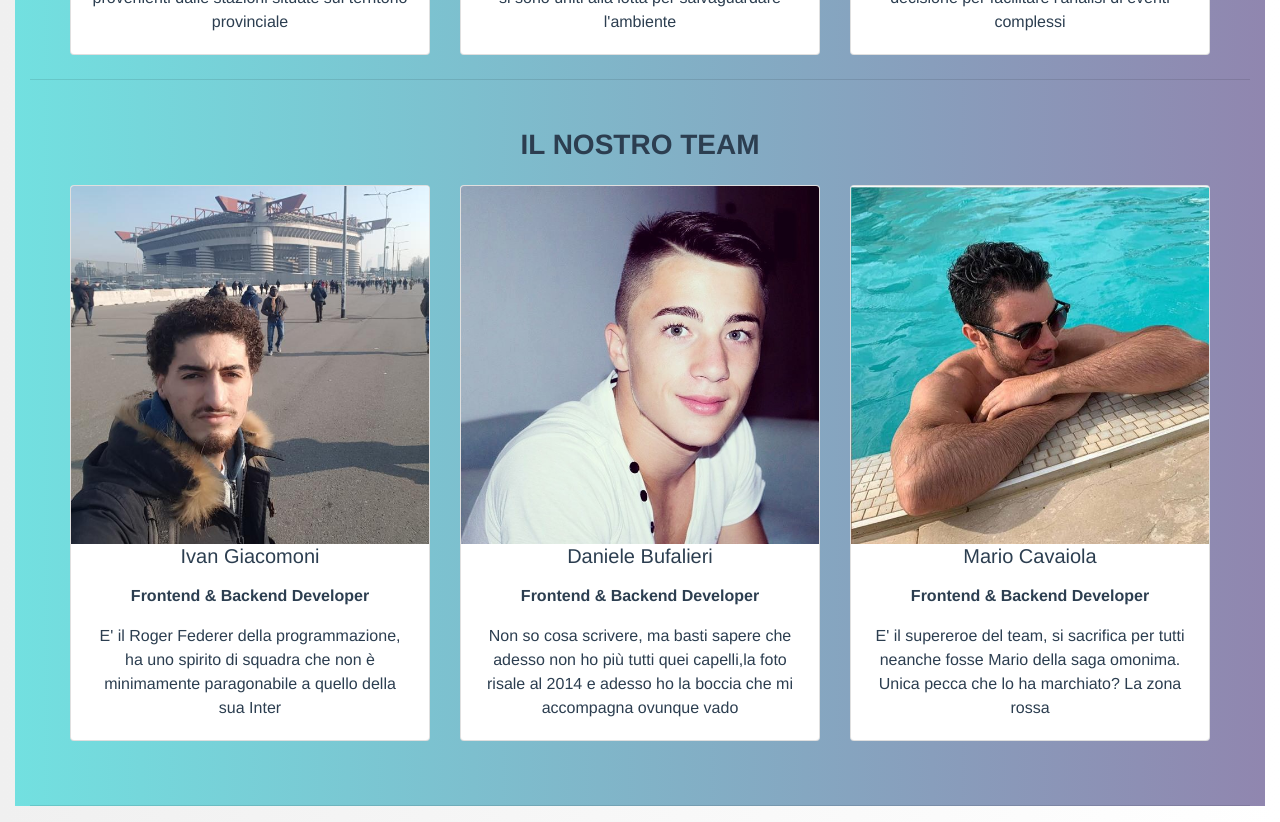
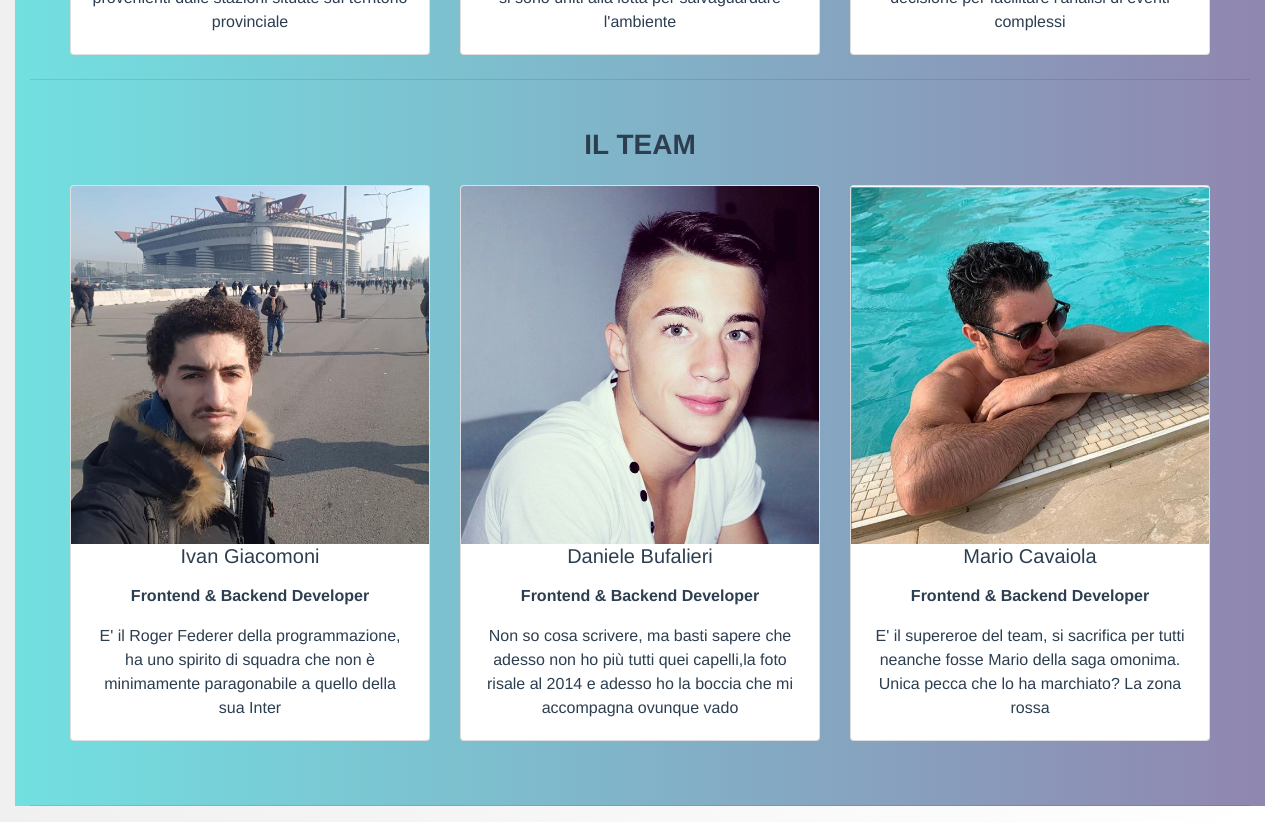
Before and after one commit to daniele3b/diana_app, a Vue app: page / in a window 1280 px wide. Shown: the part 1040-1862 px from the top of the page. Built offline with nearby package versions, Linux system fonts and the light colour scheme.

Commit message:
sistemati testi

```diff
--- a/src/views/Home.vue
+++ b/src/views/Home.vue
@@ -70,7 +70,7 @@
 <div class="row mt-5">
 
   <div class="col-12 ">
-      <h3><b>IL NOSTRO TEAM</b></h3>
+      <h3><b>IL TEAM</b></h3>
   </div>
   <div class="row mt-3">
     <div class="col">
```
